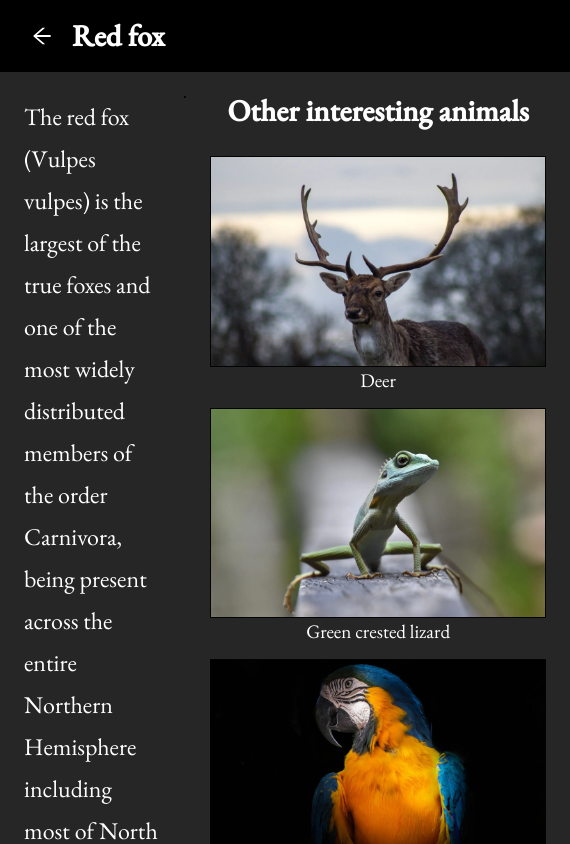
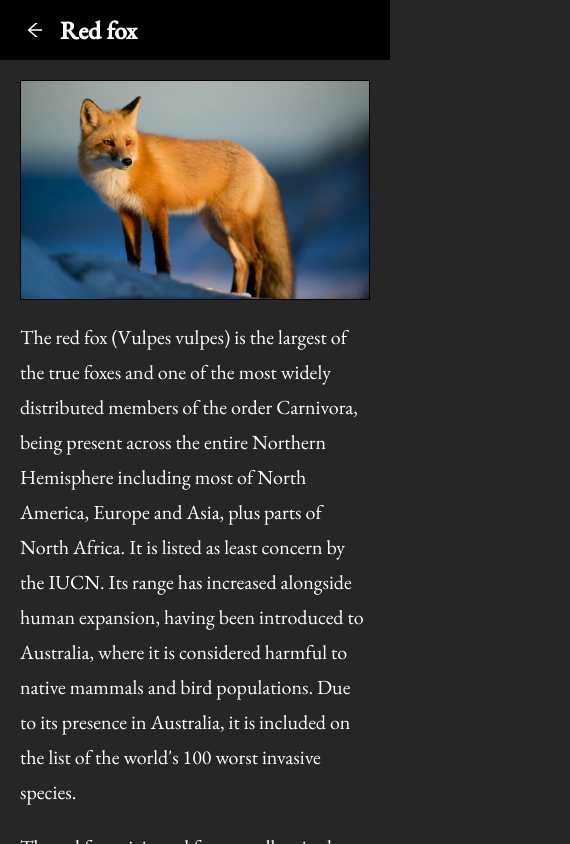
Before and after one commit to bence-toth/view-transitions-react, a React (Create React App) app: page / in a window 390 px wide. Both pictures are taken after a click on the button "Red fox". Shown: the top 844 px of the page, 570 px wide, since content can reach past the window. Built offline with nearby package versions, Linux system fonts and the light colour scheme.

Commit message:
Added media queries

```diff
--- a/src/Animal.css
+++ b/src/Animal.css
@@ -4,10 +4,23 @@
   gap: 1rem;
 }
 
+@media (max-width: 960px) {
+  .animal {
+    grid-template-columns: 1fr;
+  }
+}
+
 .animal article {
   display: grid;
   grid-template-columns: 1fr 1fr;
   gap: 1rem;
+}
+
+@media (max-width: 1280px) {
+  .animal article {
+    display: flex;
+    flex-direction: column-reverse;
+  }
 }
 
 .animal .description p {
--- a/src/Home.css
+++ b/src/Home.css
@@ -1,8 +1,13 @@
 .main-nav {
   display: grid;
   grid-template-columns: 1fr 1fr;
-  grid-template-rows: auto 1fr;
   gap: 1rem;
+}
+
+@media (max-width: 1024px) {
+  .main-nav {
+    grid-template-columns: 1fr;
+  }
 }
 
 .main-nav button {
--- a/src/SideNavigation.css
+++ b/src/SideNavigation.css
@@ -9,6 +9,12 @@
   display: grid;
   grid-template-columns: 1fr;
   gap: 0.5rem;
+}
+
+@media (max-width: 960px) {
+  .side-navigation ul {
+    grid-template-columns: 1fr 1fr 1fr;
+  }
 }
 
 .side-navigation button {
--- a/src/index.css
+++ b/src/index.css
@@ -8,6 +8,12 @@
 
 :root {
   font-size: 24px;
+}
+
+@media (max-width: 1280px) {
+  :root {
+    font-size: 20px;
+  }
 }
 
 html,
--- a/src/index.tsx
+++ b/src/index.tsx
@@ -1,4 +1,3 @@
-// TODO: Add media queries
 // TODO: Make top navigation arrow animation shift/slide
 // TODO: Add links (image source, wikipedia)
 // TODO: Publish to GitHub pages
```
